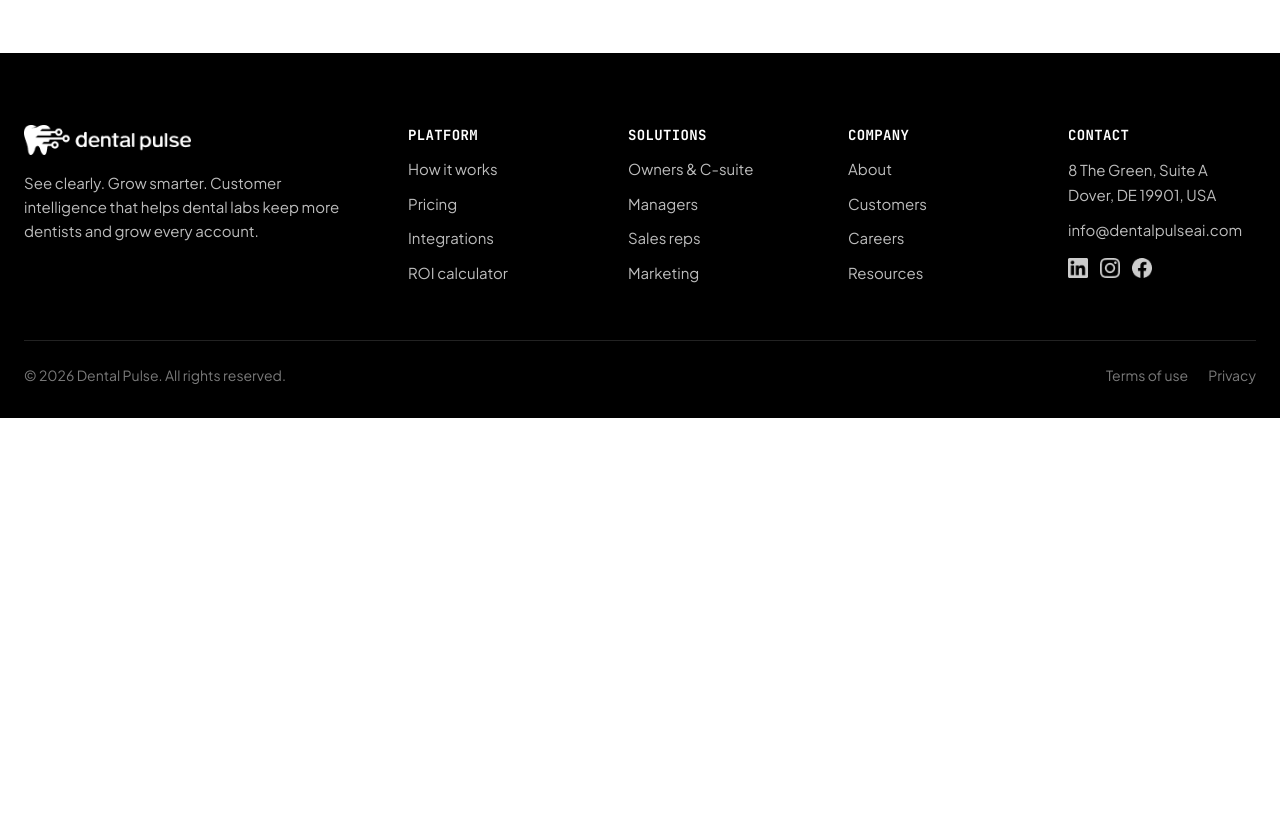
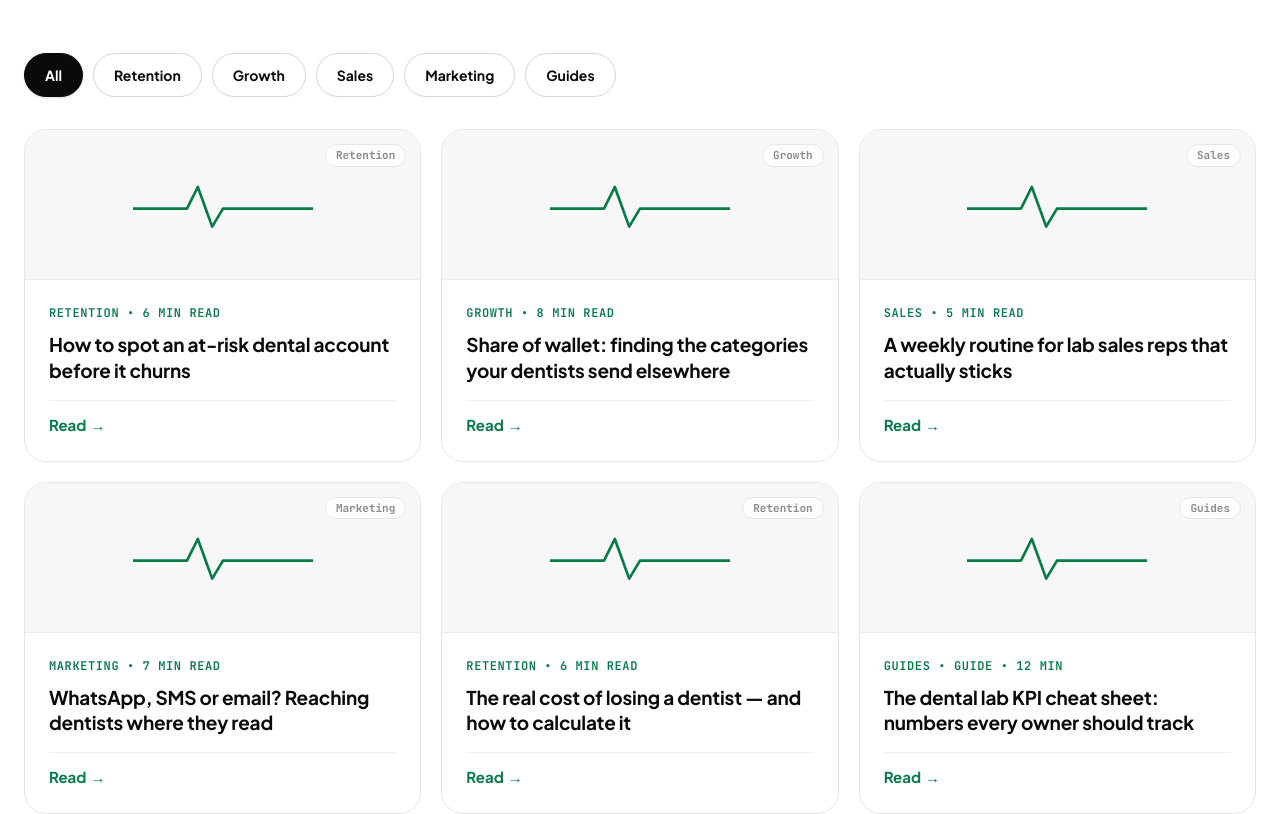
Before and after one commit to dentalPulse/dentalpulse-website, a Next.js app: page /resources in a window 1280 px wide. Shown: the part 780-1594 px from the top of the page. Before the commit the page ends 1198 px from the top, so only its background shows below. Built offline with nearby package versions, Linux system fonts and the light colour scheme.

Commit message:
Phase 3: Interactive Filter & Resources Grid (ResourcesGrid.tsx)

```diff
--- a/new_docs/RESOURCES_IMPLEMENTATION_PLAN.md
+++ b/new_docs/RESOURCES_IMPLEMENTATION_PLAN.md
@@ -60,21 +60,25 @@ src/
 
 ---
 
-### Phase 3: Interactive Filter & Resources Grid
-1. Create `src/components/resources/ResourcesGrid.tsx`:
+### Phase 3: Interactive Filter & Resources Grid (`ResourcesGrid.tsx`) (COMPLETED)
+1. Created `src/components/resources/ResourcesGrid.tsx`:
    - Interactive topic filter buttons: `All`, `Retention`, `Growth`, `Sales`, `Marketing`, `Guides`.
-   - Dynamic active/inactive pill styling matching reference specifications.
-   - 9 articles with category tags, read times, titles, and reading links:
-     - *How to spot an at-risk dental account before it churns*
-     - *Share of wallet: finding the categories your dentists send elsewhere*
-     - *A weekly routine for lab sales reps that actually sticks*
-     - *WhatsApp, SMS or email? Reaching dentists where they read*
-     - *The real cost of losing a dentist — and how to calculate it*
-     - *The dental lab KPI cheat sheet: numbers every owner should track*
-     - *Turning remake data into a retention signal*
-     - *Onboarding new dentists: the first 90 days*
-     - *Building segments from real buying behaviour*
+   - Dynamic active/inactive pill styling matching reference specifications:
+     - Active: `bg-[#0A0A0A] text-white border border-[#0A0A0A] rounded-full font-bold px-5 py-2.5 min-h-[44px]`
+     - Inactive: `bg-white text-[#0A0A0A] border border-[#D6D6D6] hover:border-[#0A0A0A] rounded-full font-bold px-5 py-2.5 min-h-[44px]`
+   - 9 articles with category tags, read times, titles, vector heartbeat SVG headers, and reading links:
+     - *How to spot an at-risk dental account before it churns* (Retention)
+     - *Share of wallet: finding the categories your dentists send elsewhere* (Growth)
+     - *A weekly routine for lab sales reps that actually sticks* (Sales)
+     - *WhatsApp, SMS or email? Reaching dentists where they read* (Marketing)
+     - *The real cost of losing a dentist — and how to calculate it* (Retention)
+     - *The dental lab KPI cheat sheet: numbers every owner should track* (Guides)
+     - *Turning remake data into a retention signal* (Growth)
+     - *Onboarding new dentists: the first 90 days* (Sales)
+     - *Building segments from real buying behaviour* (Marketing)
    - Dynamic filtering responding to active topic pill clicks.
+2. Connected `ResourcesGrid` into `src/components/resources/ResourcesPageContent.tsx`.
+3. Verified compilation and live HTTP 200 response on `http://localhost:3000/resources`.
 
 ---
 
--- /dev/null
+++ b/src/components/resources/ResourcesGrid.tsx
@@ -0,0 +1,187 @@
+"use client";
+
+import React, { useState } from 'react';
+
+export interface ResourcePost {
+  id: string;
+  category: 'Retention' | 'Growth' | 'Sales' | 'Marketing' | 'Guides';
+  title: string;
+  readTime: string;
+}
+
+interface ResourcesGridProps {
+  onOpenArticle?: (articleId: string) => void;
+}
+
+export const RESOURCE_POSTS: ResourcePost[] = [
+  {
+    id: 'spot-at-risk-account',
+    category: 'Retention',
+    title: 'How to spot an at-risk dental account before it churns',
+    readTime: '6 min read',
+  },
+  {
+    id: 'share-of-wallet-expansion',
+    category: 'Growth',
+    title: 'Share of wallet: finding the categories your dentists send elsewhere',
+    readTime: '8 min read',
+  },
+  {
+    id: 'sales-rep-weekly-routine',
+    category: 'Sales',
+    title: 'A weekly routine for lab sales reps that actually sticks',
+    readTime: '5 min read',
+  },
+  {
+    id: 'whatsapp-sms-email-communication',
+    category: 'Marketing',
+    title: 'WhatsApp, SMS or email? Reaching dentists where they read',
+    readTime: '7 min read',
+  },
+  {
+    id: 'real-cost-of-losing-dentist',
+    category: 'Retention',
+    title: 'The real cost of losing a dentist — and how to calculate it',
+    readTime: '6 min read',
+  },
+  {
+    id: 'dental-lab-kpi-cheat-sheet',
+    category: 'Guides',
+    title: 'The dental lab KPI cheat sheet: numbers every owner should track',
+    readTime: 'Guide • 12 min',
+  },
+  {
+    id: 'remake-data-retention-signal',
+    category: 'Growth',
+    title: 'Turning remake data into a retention signal',
+    readTime: '5 min read',
+  },
+  {
+    id: 'onboarding-new-dentists-first-90-days',
+    category: 'Sales',
+    title: 'Onboarding new dentists: the first 90 days',
+    readTime: '6 min read',
+  },
+  {
+    id: 'building-segments-buying-behavior',
+    category: 'Marketing',
+    title: 'Building segments from real buying behaviour',
+    readTime: '7 min read',
+  },
+];
+
+const CATEGORIES = ['All', 'Retention', 'Growth', 'Sales', 'Marketing', 'Guides'] as const;
+type CategoryFilter = (typeof CATEGORIES)[number];
+
+export function ResourcesGrid({ onOpenArticle }: ResourcesGridProps) {
+  const [activeCategory, setActiveCategory] = useState<CategoryFilter>('All');
+
+  const filteredPosts =
+    activeCategory === 'All'
+      ? RESOURCE_POSTS
+      : RESOURCE_POSTS.filter((post) => post.category === activeCategory);
+
+  return (
+    <section className="w-full pb-20 px-6">
+      <div className="max-w-[1240px] mx-auto">
+        {/* Topic Filter Pill Buttons */}
+        <div
+          role="group"
+          aria-label="Filter by topic"
+          className="flex flex-wrap items-center gap-2.5"
+        >
+          {CATEGORIES.map((cat) => {
+            const isSelected = activeCategory === cat;
+            return (
+              <button
+                key={cat}
+                type="button"
+                onClick={() => setActiveCategory(cat)}
+                aria-pressed={isSelected}
+                className={
+                  isSelected
+                    ? 'border border-[#0A0A0A] bg-[#0A0A0A] text-white font-bold text-[14px] px-5 py-2.5 rounded-full min-h-[44px] transition-all shadow-sm'
+                    : 'border border-[#D6D6D6] hover:border-[#0A0A0A] bg-white text-[#0A0A0A] font-bold text-[14px] px-5 py-2.5 rounded-full min-h-[44px] transition-all'
+                }
+              >
+                {cat}
+              </button>
+            );
+          })}
+        </div>
+
+        {/* 3-Column Responsive Grid */}
+        <div className="grid grid-cols-1 md:grid-cols-2 lg:grid-cols-3 gap-5 mt-8">
+          {filteredPosts.map((post) => (
+            <div
+              key={post.id}
+              role="button"
+              tabIndex={0}
+              onClick={() => onOpenArticle?.(post.id)}
+              onKeyDown={(e) => {
+                if (e.key === 'Enter' || e.key === ' ') {
+                  e.preventDefault();
+                  onOpenArticle?.(post.id);
+                }
+              }}
+              className="bg-white border border-[#E6E6E6] hover:border-[#BDBDBD] rounded-[22px] overflow-hidden flex flex-col justify-between transition-all duration-300 hover:shadow-lg hover:-translate-y-1 cursor-pointer group focus:outline-none focus:ring-2 focus:ring-[#12F095]"
+            >
+              {/* Header Visual Graphic with Dental Pulse Wave */}
+              <div
+                aria-hidden="true"
+                className="h-[150px] bg-[#F7F7F7] group-hover:bg-[#F2F2F2] flex items-center justify-center border-b border-[#EBEBEB] relative overflow-hidden transition-colors"
+              >
+                {/* Clean Vector Heartbeat Wave Graphic */}
+                <svg
+                  viewBox="0 0 200 60"
+                  className="w-[60%] max-w-[180px] h-auto"
+                >
+                  <path
+                    d="M0 34h60l12-24 16 44 12-20h100"
+                    fill="none"
+                    stroke="#067A47"
+                    strokeWidth="3"
+                    strokeLinecap="round"
+                    strokeLinejoin="round"
+                    className="group-hover:stroke-[#06663C] transition-colors"
+                  />
+                </svg>
+
+                {/* Subtle Category Pill Watermark */}
+                <span className="absolute top-3.5 right-3.5 font-mono text-[11px] font-bold text-[#8A8A8A] bg-white/80 border border-[#E6E6E6] px-2.5 py-0.5 rounded-full">
+                  {post.category}
+                </span>
+              </div>
+
+              {/* Card Body */}
+              <div className="p-6 flex flex-col flex-1 justify-between gap-4">
+                <div className="flex flex-col gap-2.5">
+                  <span className="font-mono text-[12px] font-semibold text-[#067A47] tracking-wider uppercase">
+                    {post.category.toUpperCase()} • {post.readTime.toUpperCase()}
+                  </span>
+
+                  <b className="block text-[18px] sm:text-[19px] font-bold leading-[1.35] tracking-[-0.01em] text-[#0A0A0A] group-hover:text-[#067A47] transition-colors">
+                    {post.title}
+                  </b>
+                </div>
+
+                {/* Read Link */}
+                <div className="pt-3 border-t border-[#F0F0F0] mt-auto">
+                  <span className="font-bold text-[15px] text-[#067A47] group-hover:text-[#06663C] inline-flex items-center gap-1 transition-colors">
+                    <span>Read</span>
+                    <span
+                      aria-hidden="true"
+                      className="transform transition-transform duration-200 group-hover:translate-x-1.5"
+                    >
+                      →
+                    </span>
+                  </span>
+                </div>
+              </div>
+            </div>
+          ))}
+        </div>
+      </div>
+    </section>
+  );
+}
--- a/src/components/resources/ResourcesPageContent.tsx
+++ b/src/components/resources/ResourcesPageContent.tsx
@@ -3,6 +3,7 @@
 import React, { useState } from 'react';
 import { ResourcesHero } from './ResourcesHero';
 import { FeaturedGuideCard } from './FeaturedGuideCard';
+import { ResourcesGrid } from './ResourcesGrid';
 
 export function ResourcesPageContent() {
   const [selectedArticleId, setSelectedArticleId] = useState<string | null>(null);
@@ -18,6 +19,9 @@ export function ResourcesPageContent() {
 
       {/* 2. Hero Featured Guide Card */}
       <FeaturedGuideCard onOpenArticle={handleOpenArticle} />
+
+      {/* 3. Interactive Topic Filter & Resources Grid */}
+      <ResourcesGrid onOpenArticle={handleOpenArticle} />
     </div>
   );
 }
```
Also changed, not shown: 1 other file (tests, documents, lock files or other folders).
